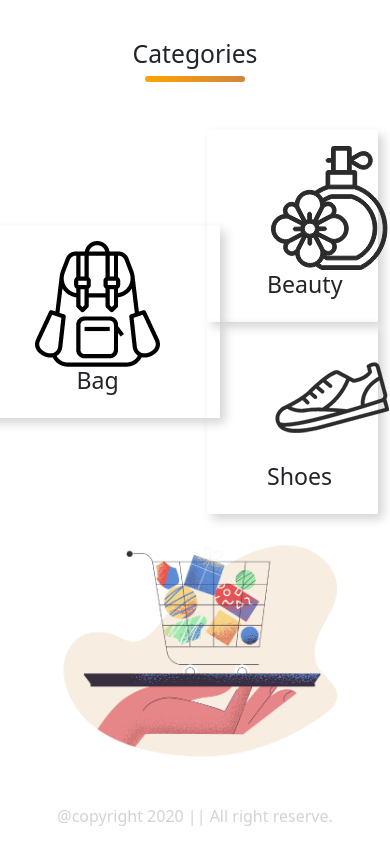
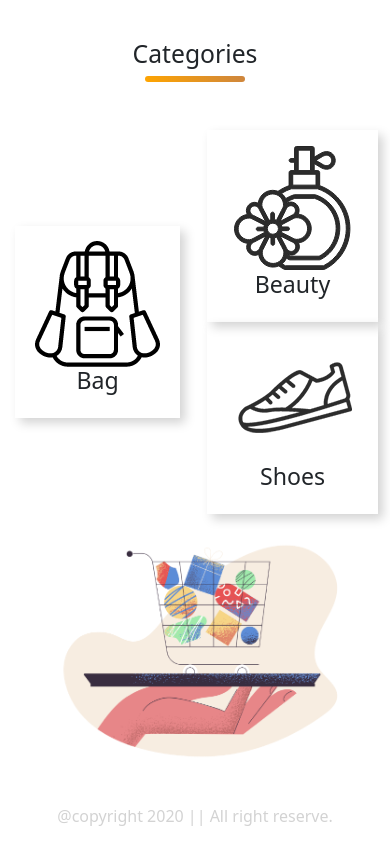
Before and after one commit to nazmul162001/Assignment-02-Hot-Gatget-Website-, a plain HTML site: page index.html in a window 390 px wide. Shown: the part 4217-5061 px from the top of the page. Drawn offline with nearby package versions, Linux system fonts and the light colour scheme.

Commit message:
responsive

```diff
--- /dev/null
+++ b/css/responsive.css
@@ -0,0 +1,5 @@
+@media only screen and (max-width: 1000px) {
+    .common-class{
+        padding: 15px 20px;
+    }
+  }
--- a/index.html
+++ b/index.html
@@ -9,6 +9,7 @@
     <link rel="stylesheet" href="css/Bootstrap/bootstrap.min.css">
     <!-- my stylesheet  -->
     <link rel="stylesheet" href="css/style.css">
+    <link rel="stylesheet" href="css/responsive.css">
 </head>
 <body>
     <header>
```
